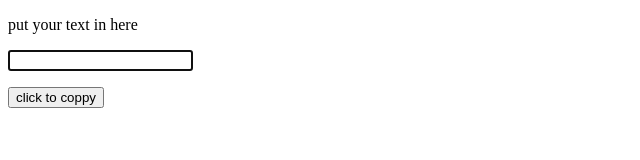
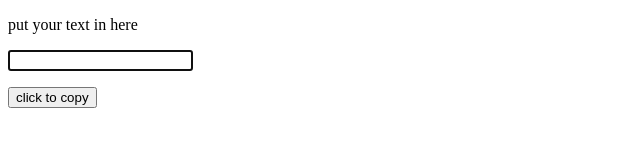
Before and after one commit to cardy64/capitals, a plain HTML site: page index.html in a window 1280 px wide. Shown: the full height of the page, 0-640 px from the left. Drawn offline with Linux system fonts and the light colour scheme.

Commit message:
Update index.html

```diff
--- a/index.html
+++ b/index.html
@@ -14,7 +14,7 @@ put your text in here
 <input id="textField" autofocus onchange>
 <p id="result"></p>
 
-<button id="coppyButton">click to coppy</button>
+<button id="coppyButton">click to copy</button>
 
 <script type="text/javascript">
 
```
